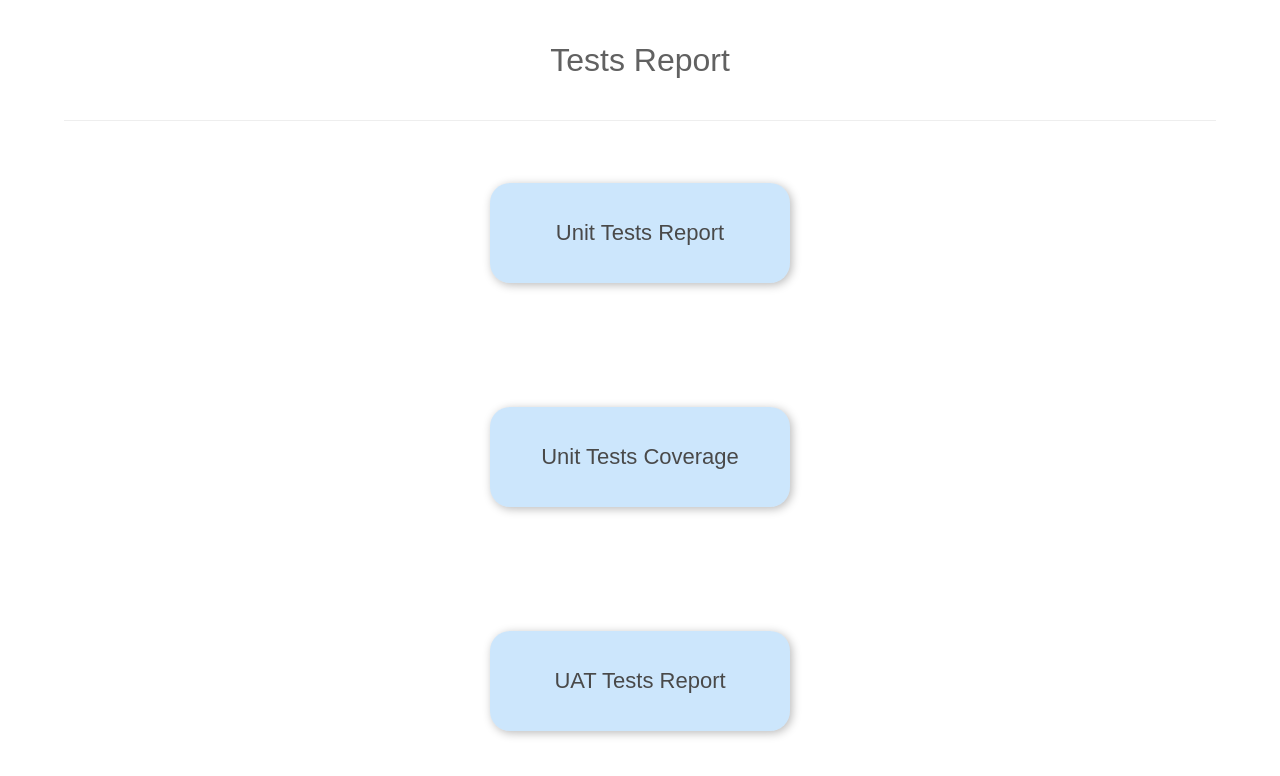
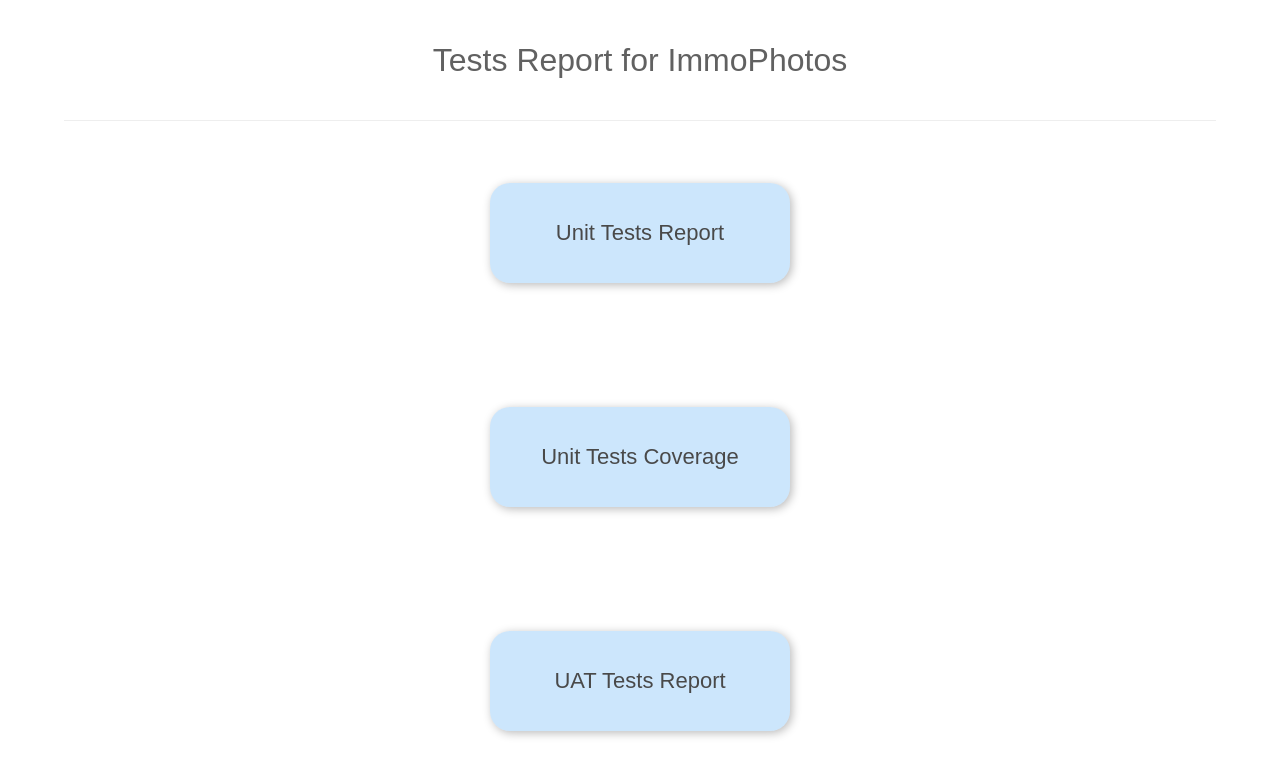
Before and after one commit to vlancekvv/mysite, a plain HTML site: page index.html in a window 1280 px wide. Drawn offline with Linux system fonts and the light colour scheme.

Commit message:
adding my files to my repository

```diff
--- a/index.html
+++ b/index.html
@@ -7,7 +7,7 @@
     </head>
     <body>
         <header class="header">
-            <h1 class="title">Tests Report</h1>
+            <h1 class="title">Tests Report for ImmoPhotos</h1>
         </header>
         <main class="main">
             <a class="container" href="reports/unit-tests-report/report.html">Unit Tests Report</a>
```
